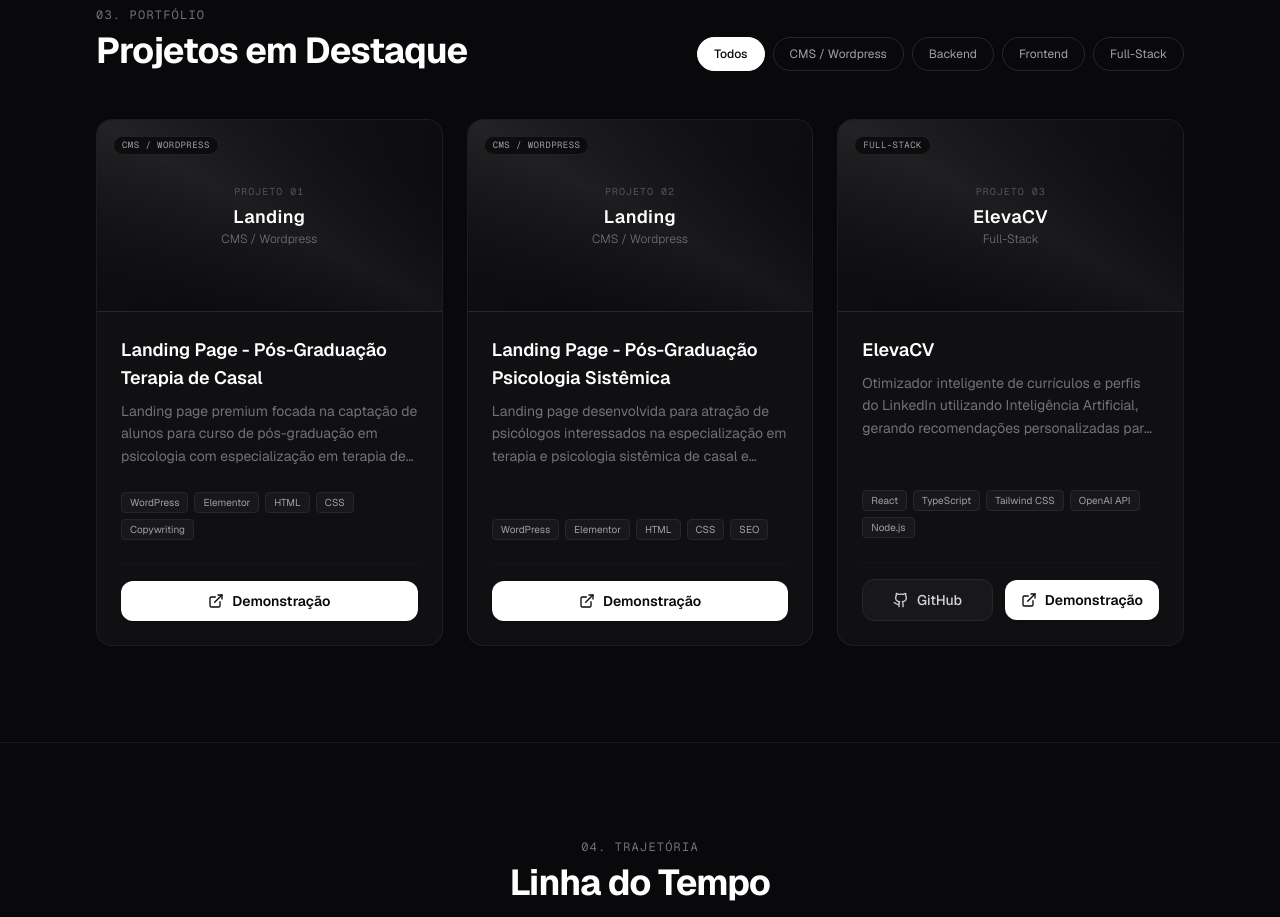
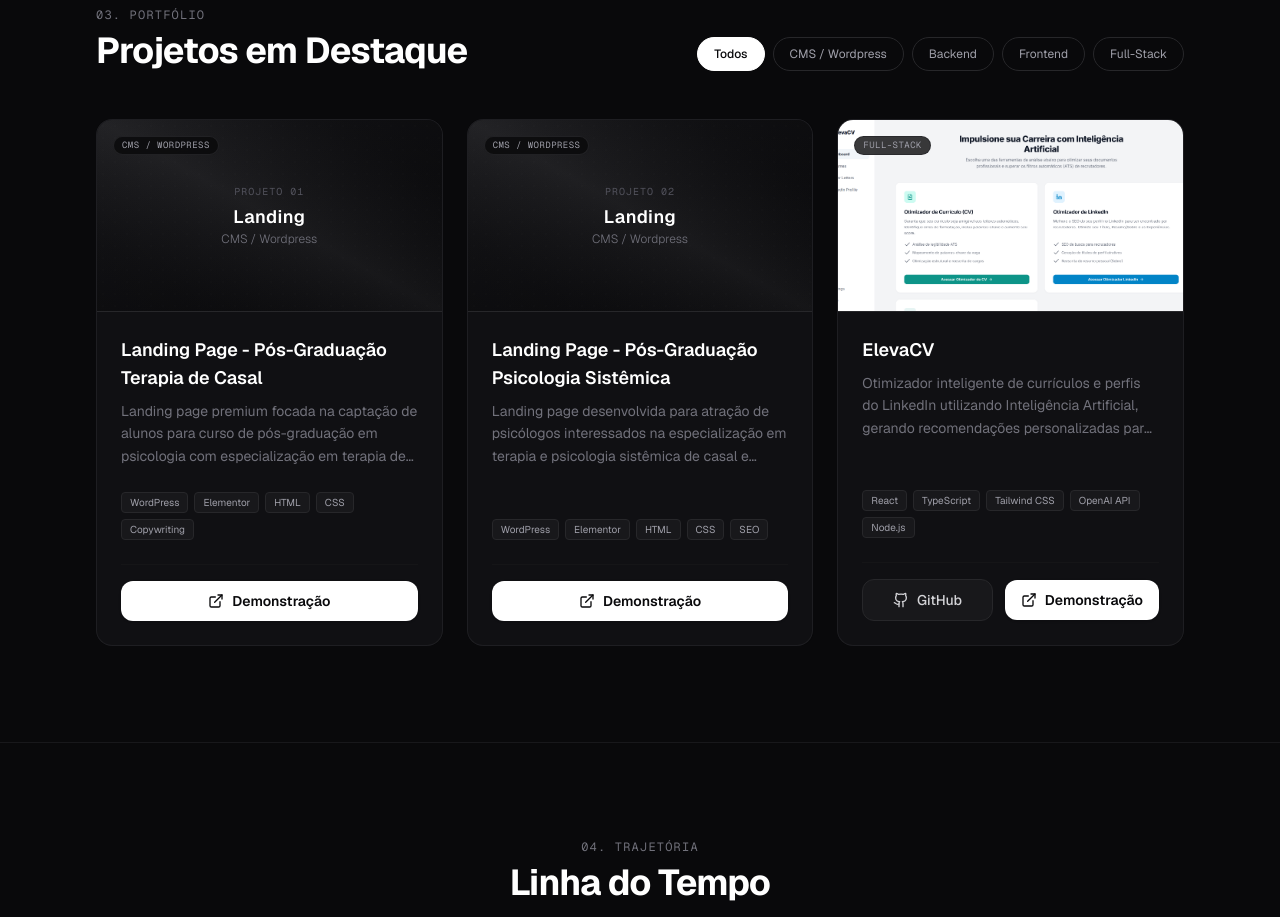
Before and after one commit to LucasBigliardi/lucas-portfolio, a Next.js app: page / in a window 1280 px wide. Shown: the part 2280-3197 px from the top of the page. Built offline with nearby package versions, Linux system fonts and the light colour scheme.

Commit message:
feat: add screenshot thumbnail for ElevaCV project card

```diff
--- a/src/components/Projects.tsx
+++ b/src/components/Projects.tsx
@@ -12,6 +12,7 @@ interface Project {
   githubUrl: string;
   demoUrl: string;
   imageAlt: string;
+  imageUrl?: string;
 }
 
 const projects: Project[] = [
@@ -38,9 +39,10 @@ const projects: Project[] = [
     category: "Full-Stack",
     description: "Otimizador inteligente de currículos e perfis do LinkedIn utilizando Inteligência Artificial, gerando recomendações personalizadas para se destacar em processos seletivos.",
     technologies: ["React", "TypeScript", "Tailwind CSS", "OpenAI API", "Node.js"],
-    githubUrl: "https://github.com/LucasBigliardi/eleva-cv",
-    demoUrl: "https://lucasbigliardi.github.io/eleva-cv/",
-    imageAlt: "Talent Boost AI Screenshot representation"
+    githubUrl: "https://github.com/LucasBigliardi/ElevaCV",
+    demoUrl: "https://lucasbigliardi.github.io/ElevaCV/",
+    imageAlt: "ElevaCV Screenshot representation",
+    imageUrl: "/elevacv.png"
   }
 ];
 
@@ -87,21 +89,32 @@ export default function Projects() {
               key={project.title}
               className="glass-panel glass-panel-hover rounded-2xl overflow-hidden flex flex-col group h-full transition-all duration-300"
             >
-              {/* Project Image Placeholder (Premium CSS Gradient) */}
-              <div className="h-48 relative overflow-hidden bg-gradient-to-br from-zinc-900 via-zinc-850 to-zinc-950 border-b border-zinc-800 flex items-center justify-center p-8 select-none">
+              {/* Project Image */}
+              <div className="h-48 relative overflow-hidden bg-gradient-to-br from-zinc-900 via-zinc-850 to-zinc-950 border-b border-zinc-800 flex items-center justify-center select-none">
+                {project.imageUrl ? (
+                  <img
+                    src={project.imageUrl}
+                    alt={project.imageAlt}
+                    className="absolute inset-0 w-full h-full object-cover transition-transform duration-500 group-hover:scale-105"
+                    loading="lazy"
+                  />
+                ) : (
+                  <>
                     {/* Decorative mesh */}
                     <div className="absolute inset-0 bg-[radial-gradient(#ffffff03_1px,transparent_1px)] [background-size:12px_12px] opacity-60" />
                     <div className="absolute inset-0 bg-gradient-to-tr from-black/20 via-white/5 to-black/20" />
 
                     {/* Centered Graphic */}
-                <div className="text-center z-10 transition-transform duration-300 group-hover:scale-105">
+                    <div className="text-center z-10 transition-transform duration-300 group-hover:scale-105 p-8">
                       <span className="text-[10px] font-mono tracking-widest text-zinc-600 block mb-1">PROJETO {String(idx + 1).padStart(2, '0')}</span>
                       <span className="text-white font-semibold tracking-wide text-lg block">{project.title.split(" ")[0]}</span>
                       <span className="text-zinc-500 font-light text-xs block">{project.category}</span>
                     </div>
+                  </>
+                )}
 
                 {/* Categories Badge on Image */}
-                <span className="absolute top-4 left-4 bg-zinc-950/80 border border-zinc-800/80 text-zinc-400 font-mono text-[9px] uppercase tracking-wider px-2 py-0.5 rounded-full backdrop-blur-md">
+                <span className="absolute top-4 left-4 bg-zinc-950/80 border border-zinc-800/80 text-zinc-400 font-mono text-[9px] uppercase tracking-wider px-2 py-0.5 rounded-full backdrop-blur-md z-20">
                   {project.category}
                 </span>
               </div>
```
Also changed, not shown: public/elevacv.png (added). Lines whose indentation alone changed are shown as unchanged.
